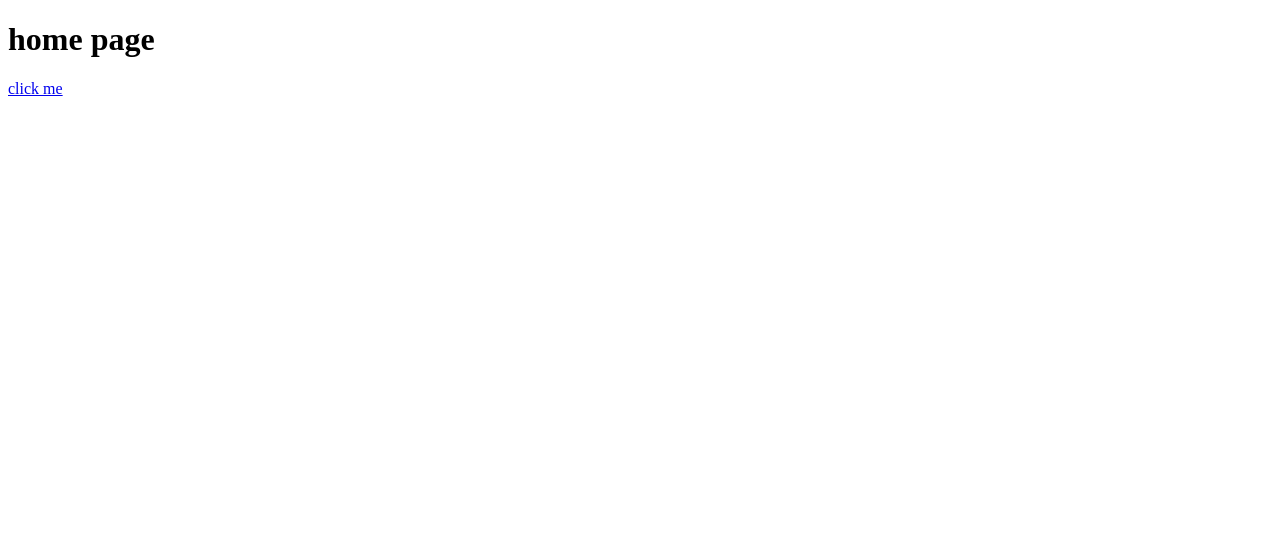
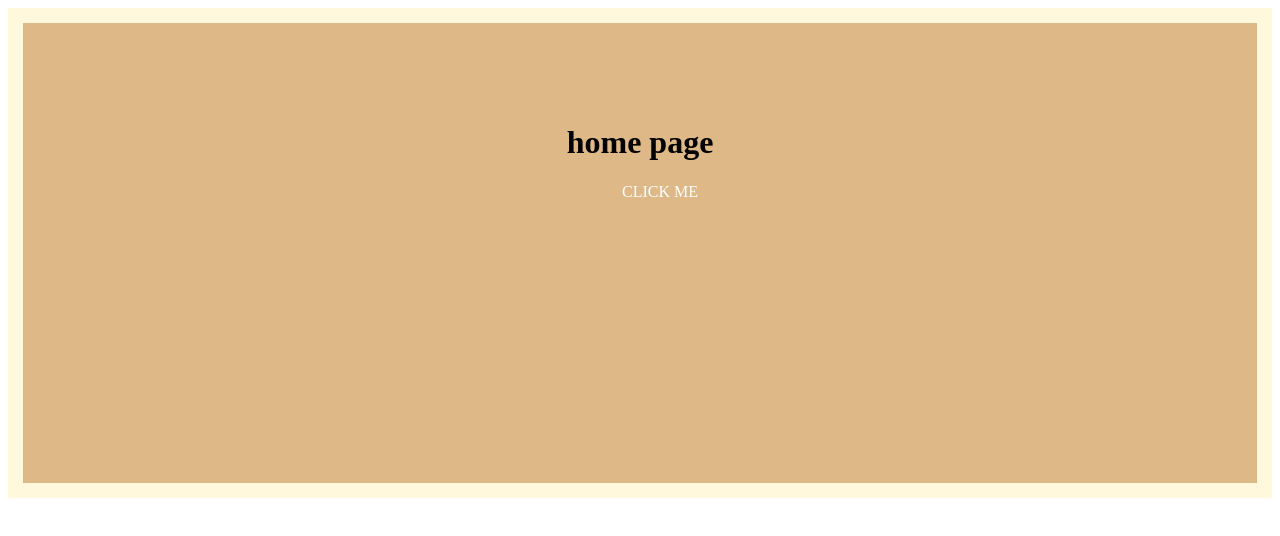
Before and after one commit to meyerphil/doodlebob, a website: page public/index.html in a window 1280 px wide. Drawn offline with Linux system fonts and the light colour scheme.

Commit message:
Add CSS to home page

```diff
--- /dev/null
+++ b/public/css/site.css
@@ -0,0 +1,39 @@
+
+#intro {
+background-color: Burlywood;
+width: auto;
+min-height: 300px;
+padding: 80px;
+border: solid 15px #FFF8DC;
+text-align: center;
+margin:auto;
+top: 50%;
+}
+
+#intro ul li{
+  list-style: none;
+  display: inline-block;
+  margin: 0 20px;
+  position: relative;
+}
+
+#intro ul li a {
+  text-decoration: none;
+  color: #fff;
+  text-transform: uppercase;
+}
+
+#intro ul li::after {
+  content: '';
+  height: 3px;
+  width: 0%;
+  background: #2F4F4F;
+  position: absolute;
+  left: 0;
+  bottom: -5px;
+  transition: 0.5s;
+}
+
+#intro ul li:hover::after {
+  width: 100%;
+}
--- a/public/index.html
+++ b/public/index.html
@@ -1,12 +1,20 @@
 <!DOCTYPE html>
 <html>
+<link rel="stylesheet" type="text/css" href="css/site.css" />
 
 <head>
 </head>
 
 <body>
+  <div id="intro">
    <h1>home page</h1>
-   <a href="/canvas">click me</a>
+   <ul>
+
+   <li><a href="/canvas">click me</a></li>
+
+ </ul>
+
+</div>
 </body>
 
 </html>
```
